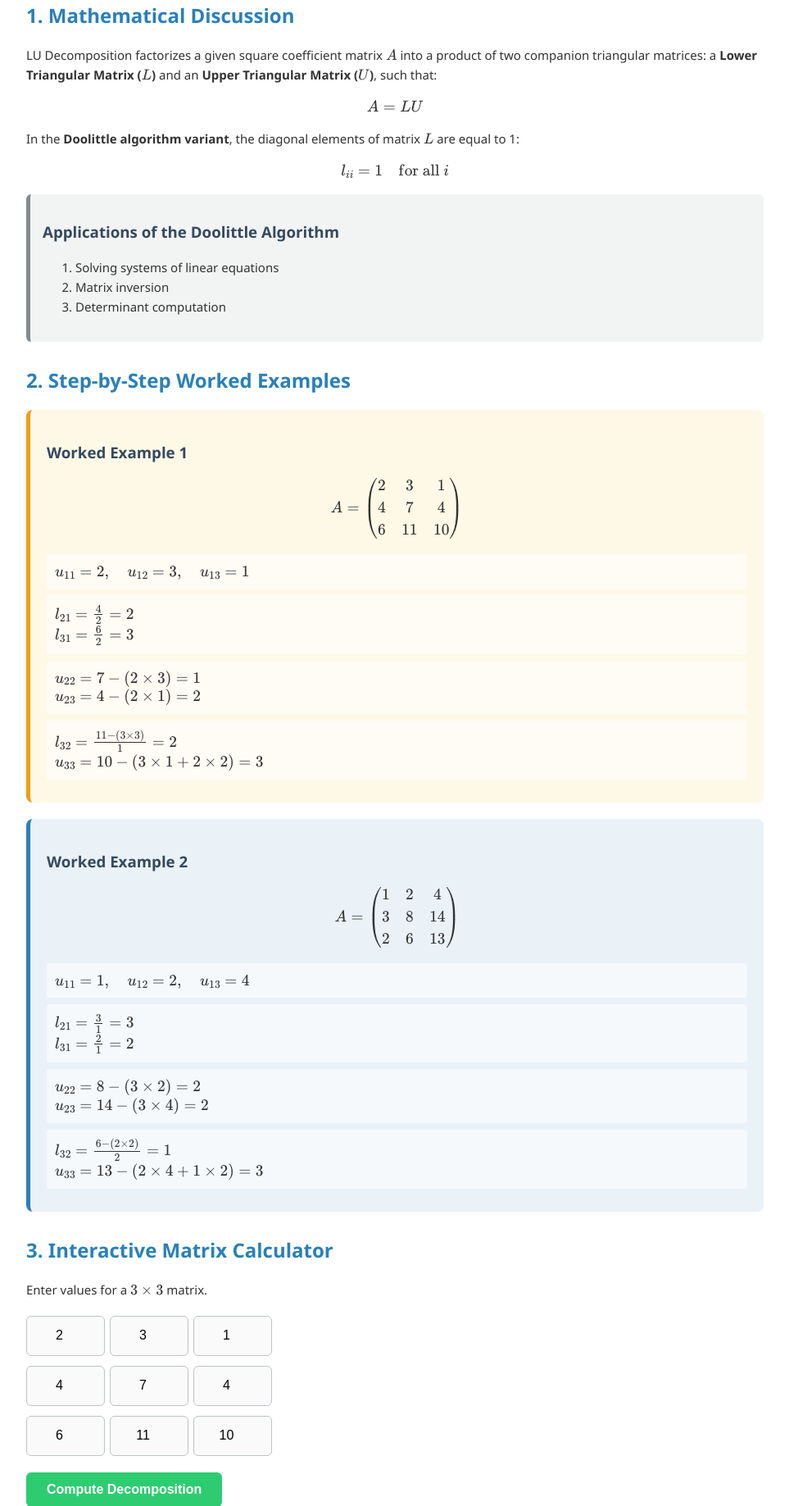
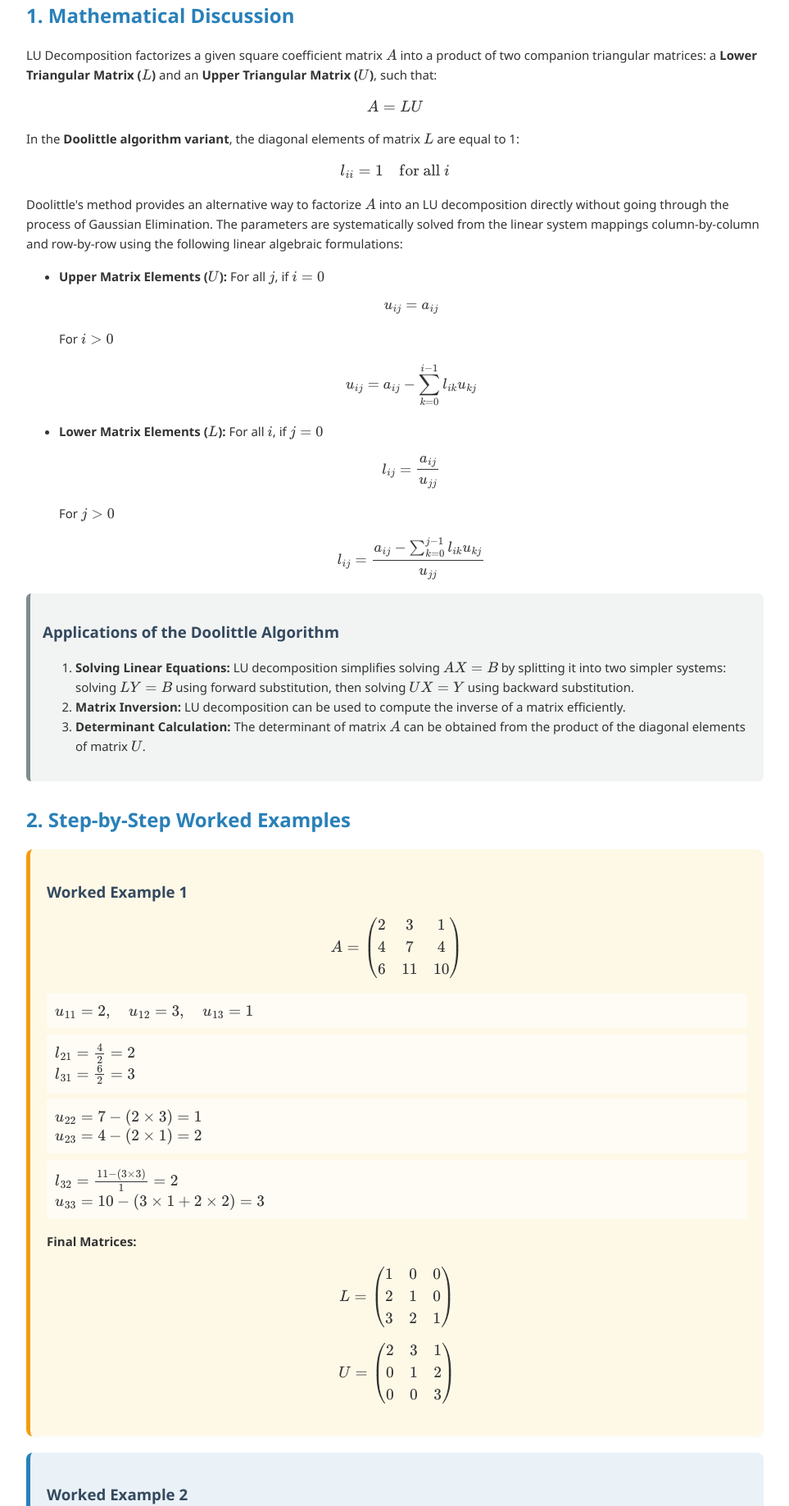
Before and after one commit to aerances/lu-decomposition, a Flask app: page / in a window 1280 px wide. Shown: the part 235-2072 px from the top of the page at 82% size, without its empty margins (158-1121 px from the left). Run offline with Flask 3, Linux system fonts and the light colour scheme.

Commit message:
Update index.html

```diff
--- a/templates/index.html
+++ b/templates/index.html
@@ -43,21 +43,78 @@
 
     $$l_{ii} = 1 \quad \text{for all } i$$
 
+    <p>
+        Doolittle's method provides an alternative way to factorize
+        \(A\) into an LU decomposition directly without going through
+        the process of Gaussian Elimination. The parameters are
+        systematically solved from the linear system mappings
+        column-by-column and row-by-row using the following
+        linear algebraic formulations:
+    </p>
+
+    <ul>
+
+        <li>
+            <strong>Upper Matrix Elements (\(U\)):</strong>
+
+            For all \(j\),
+
+            if \(i = 0\)
+
+            $$u_{ij} = a_{ij}$$
+
+            For \(i > 0\)
+
+            $$u_{ij} = a_{ij} - \sum_{k=0}^{i-1} l_{ik}u_{kj}$$
+        </li>
+
+        <li>
+            <strong>Lower Matrix Elements (\(L\)):</strong>
+
+            For all \(i\),
+
+            if \(j = 0\)
+
+            $$l_{ij} = \frac{a_{ij}}{u_{jj}}$$
+
+            For \(j > 0\)
+
+            $$l_{ij} =
+            \frac{
+            a_{ij} - \sum_{k=0}^{j-1} l_{ik}u_{kj}
+            }{
+            u_{jj}
+            }$$
+
+        </li>
+
+    </ul>
+
     <div class="apps-box">
 
         <h3>Applications of the Doolittle Algorithm</h3>
 
         <ol>
+
             <li>
-                Solving systems of linear equations
+                <strong>Solving Linear Equations:</strong>
+                LU decomposition simplifies solving \(AX=B\)
+                by splitting it into two simpler systems:
+                solving \(LY=B\) using forward substitution,
+                then solving \(UX=Y\) using backward substitution.
             </li>
 
             <li>
-                Matrix inversion
+                <strong>Matrix Inversion:</strong>
+                LU decomposition can be used to compute
+                the inverse of a matrix efficiently.
             </li>
 
             <li>
-                Determinant computation
+                <strong>Determinant Calculation:</strong>
+                The determinant of matrix \(A\) can be obtained
+                from the product of the diagonal elements
+                of matrix \(U\).
             </li>
 
         </ol>
@@ -99,6 +156,22 @@
             \(u_{33}=10-(3\times1+2\times2)=3\)
         </div>
 
+        <p><strong>Final Matrices:</strong></p>
+
+        $$L =
+        \begin{pmatrix}
+        1 & 0 & 0 \\
+        2 & 1 & 0 \\
+        3 & 2 & 1
+        \end{pmatrix}$$
+
+        $$U =
+        \begin{pmatrix}
+        2 & 3 & 1 \\
+        0 & 1 & 2 \\
+        0 & 0 & 3
+        \end{pmatrix}$$
+
     </div>
 
     <div class="example-box ex2">
@@ -133,6 +206,22 @@
             <br>
             \(u_{33}=13-(2\times4+1\times2)=3\)
         </div>
+
+        <p><strong>Final Matrices:</strong></p>
+
+        $$L =
+        \begin{pmatrix}
+        1 & 0 & 0 \\
+        3 & 1 & 0 \\
+        2 & 1 & 1
+        \end{pmatrix}$$
+
+        $$U =
+        \begin{pmatrix}
+        1 & 2 & 4 \\
+        0 & 2 & 2 \\
+        0 & 0 & 3
+        \end{pmatrix}$$
 
     </div>
 
```
